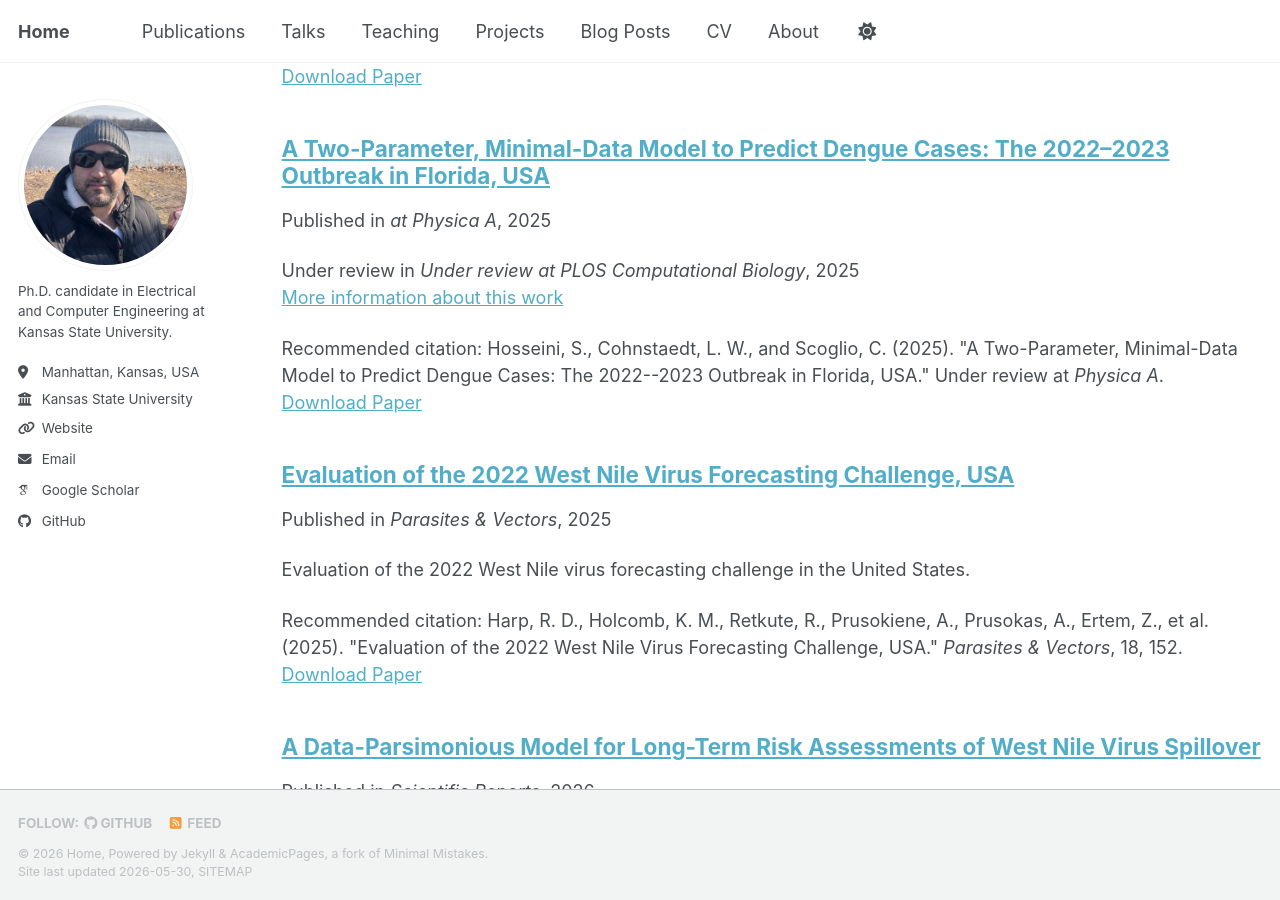
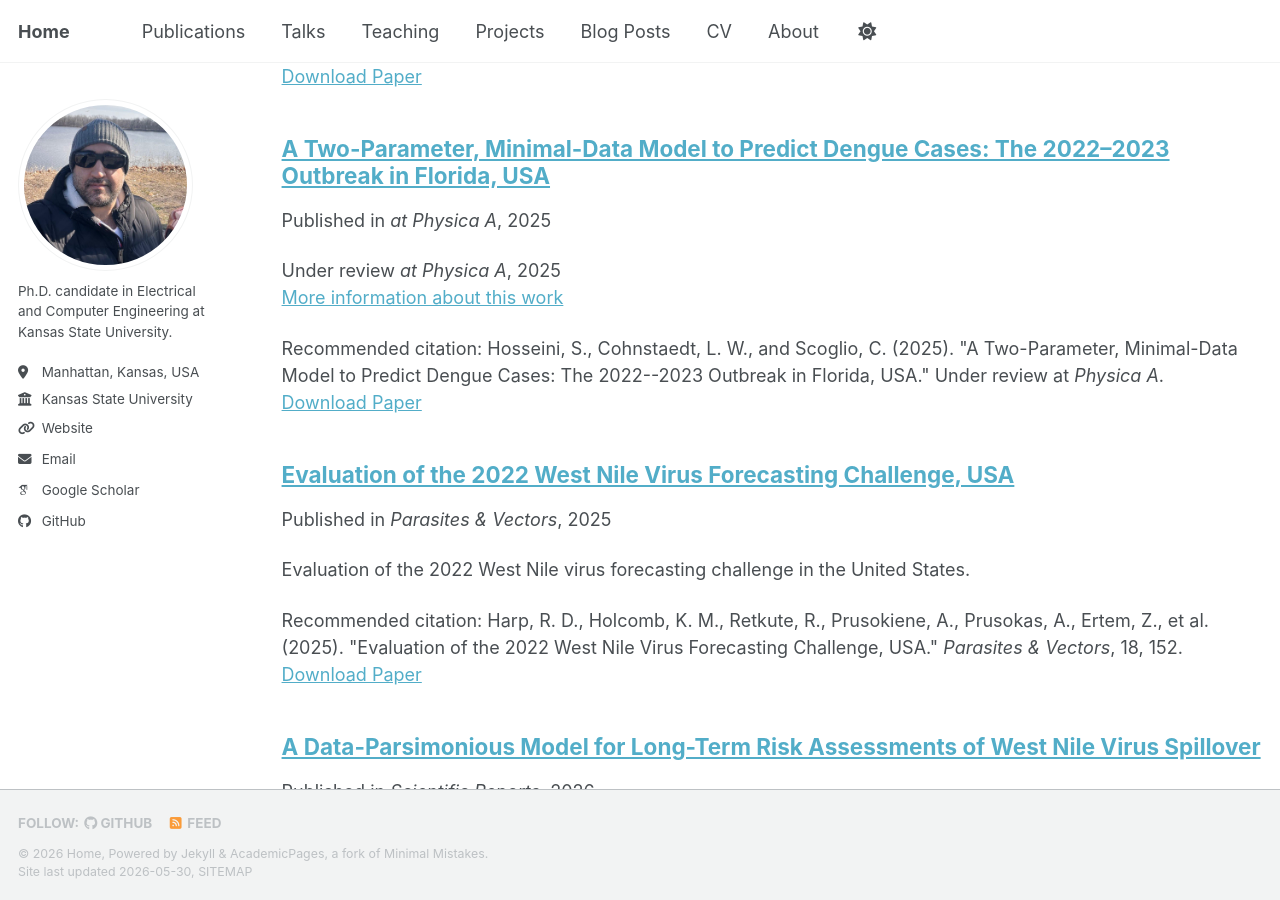
Before and after one commit to Saman-Hoss/Saman-Hoss.github.io, a Jekyll site: the page built from _pages/collection-archive.html, in a window 1280 px wide and 900 px high, scrolled down 2456 px. Built offline with Jekyll 4.4.1, drawn with Linux system fonts in a browser that asks for light colours; some web fonts are replaced; a script bundle is joined from its source files by our own code; library files that are not in the unit come from our copies.

Commit message:
Update 2025-01-01-dengue-florida.md

```diff
--- a/_publications/2025-01-01-dengue-florida.md
+++ b/_publications/2025-01-01-dengue-florida.md
@@ -3,7 +3,7 @@ title: "A Two-Parameter, Minimal-Data Model to Predict Dengue Cases: The 2022--2
 collection: publications
 category: manuscripts
 permalink: /publication/2025-dengue-florida
-excerpt: 'Under review in <i>Under review at PLOS Computational Biology</i>, 2025<br><a href="/publication/2025-dengue-florida/">More information about this work</a>'
+excerpt: 'Under review <i> at Physica A</i>, 2025<br><a href="/publication/2025-dengue-florida/">More information about this work</a>'
 date: 2025-01-01
 venue: " at Physica A"
 paperurl: "https://arxiv.org/pdf/2511.22040.pdf"
```
